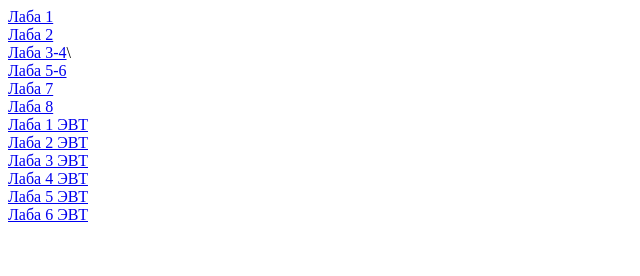
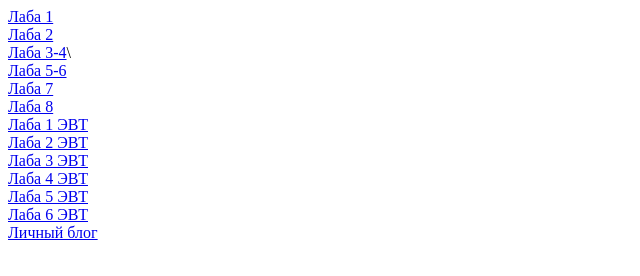
Before and after one commit to ElizavetaKn/avt, a plain HTML site: page index.html in a window 1280 px wide. Shown: the whole page, without its empty margins (0-640 px from the left). Drawn offline with Linux system fonts and the light colour scheme.

Commit message:
Update index.html

```diff
--- a/index.html
+++ b/index.html
@@ -25,5 +25,7 @@
     <a href="Laba_5/EVT_lab9.html">Лаба 5 ЭВТ<a/>
     <br>
     <a href="Laba_6/index.html">Лаба 6 ЭВТ<a/>
+    <br>
+    <a href="kursovaya_AVT/index.html">Личный блог<a/>
   </body>
 </html>
```
